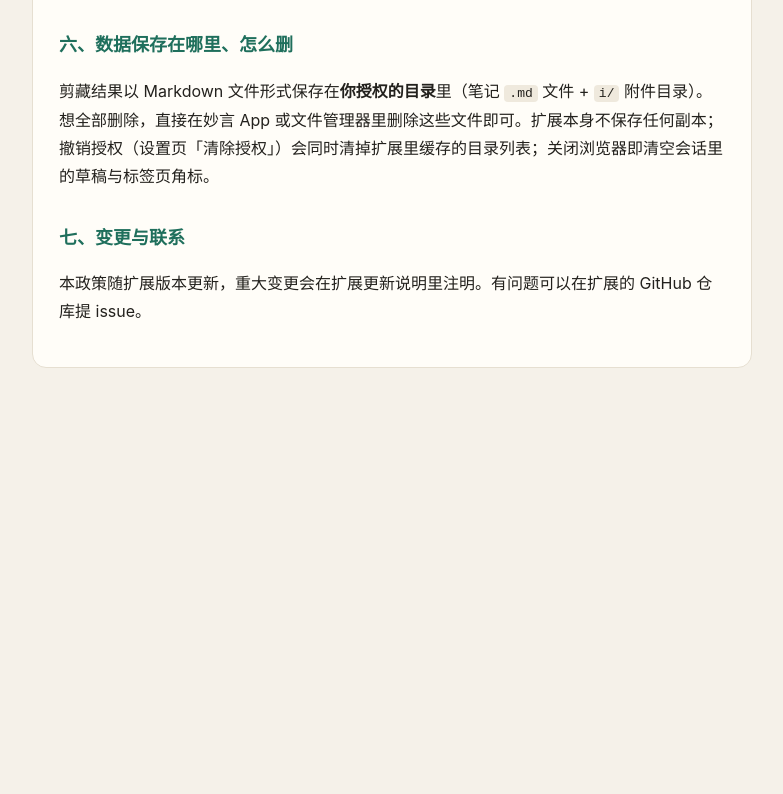
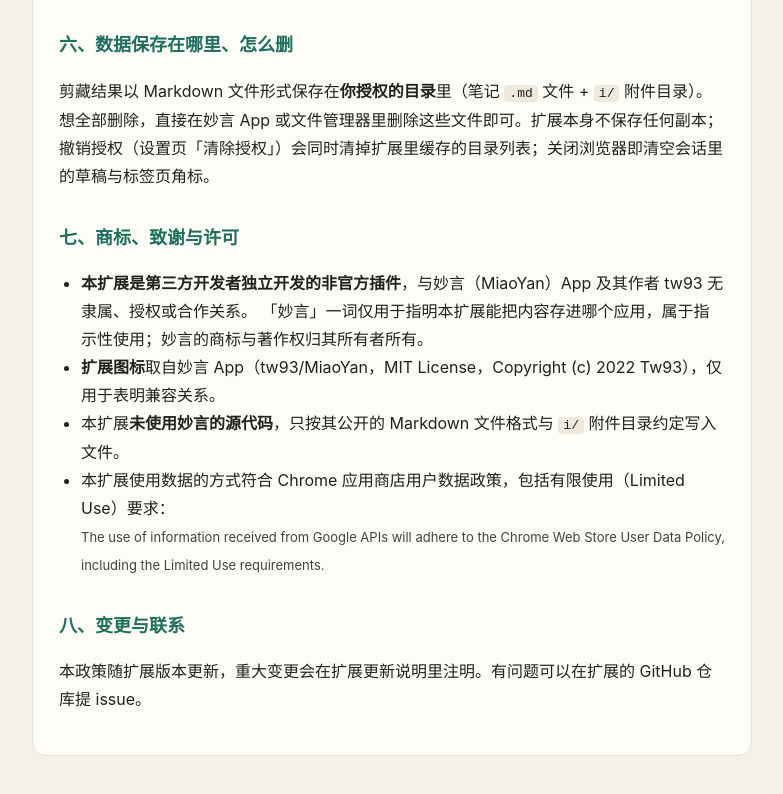
Before and after one commit to gu70619052/miaoyan-clipper, a browser extension: page index.html in a window 1280 px wide. Shown: the part 2307-3101 px from the top of the page, without its empty margins (248-1031 px from the left). Before the commit the page ends 2755 px from the top, so only its background shows below. Drawn offline with Linux system fonts and the light colour scheme.

Commit message:
商标与版权声明：简介/审核备注/隐私政策/设置页四处加非官方声明与 MIT 图标致谢

```diff
--- a/extension/src/options/options.css
+++ b/extension/src/options/options.css
@@ -222,3 +222,5 @@ code {
 }
 
 .btn.ghost { background: var(--accent-soft); border-color: transparent; color: var(--accent); }
+
+.legal { margin: 18px 0 0; line-height: 1.7; border-top: 1px solid var(--line); padding-top: 12px; }
--- a/index.html
+++ b/index.html
@@ -109,7 +109,17 @@
       想全部删除，直接在妙言 App 或文件管理器里删除这些文件即可。扩展本身不保存任何副本；
       撤销授权（设置页「清除授权」）会同时清掉扩展里缓存的目录列表；关闭浏览器即清空会话里的草稿与标签页角标。</p>
 
-    <h2>七、变更与联系</h2>
+    <h2>七、商标、致谢与许可</h2>
+    <ul>
+      <li><b>本扩展是第三方开发者独立开发的非官方插件</b>，与妙言（MiaoYan）App 及其作者 tw93 无隶属、授权或合作关系。
+        「妙言」一词仅用于指明本扩展能把内容存进哪个应用，属于指示性使用；妙言的商标与著作权归其所有者所有。</li>
+      <li><b>扩展图标</b>取自妙言 App（tw93/MiaoYan，MIT License，Copyright (c) 2022 Tw93），仅用于表明兼容关系。</li>
+      <li>本扩展<b>未使用妙言的源代码</b>，只按其公开的 Markdown 文件格式与 <code>i/</code> 附件目录约定写入文件。</li>
+      <li>本扩展使用数据的方式符合 Chrome 应用商店用户数据政策，包括有限使用（Limited Use）要求：
+        <br /><span style="font-size:13px;opacity:.85">The use of information received from Google APIs will adhere to the Chrome Web Store User Data Policy, including the Limited Use requirements.</span></li>
+    </ul>
+
+    <h2>八、变更与联系</h2>
     <p>本政策随扩展版本更新，重大变更会在扩展更新说明里注明。有问题可以在扩展的 GitHub 仓库提 issue。</p>
   </div>
 </main>
```
Also changed, not shown: extension/src/options/options.html (+5 -0 lines), extension/manifest.json, 4 other files.
